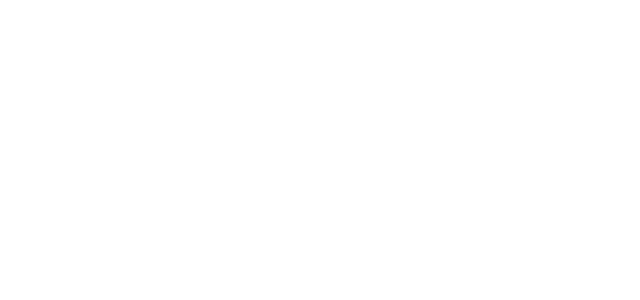
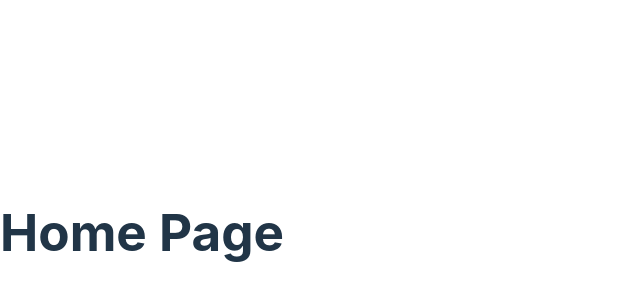
Before and after one commit to RaazKetan/Routing, a React (Vite) app: page / in a window 1280 px wide. Shown: the part 168-468 px from the top of the page, without its empty margins (0-640 px from the left). Built offline with nearby package versions, Linux system fonts and the light colour scheme.

Commit message:
Router 1st approach

```diff
--- a/package.json
+++ b/package.json
@@ -11,7 +11,8 @@
   },
   "dependencies": {
     "react": "^18.2.0",
-    "react-dom": "^18.2.0"
+    "react-dom": "^18.2.0",
+    "react-router-dom": "^6.22.3"
   },
   "devDependencies": {
     "@types/react": "^18.2.66",
--- a/src/App.jsx
+++ b/src/App.jsx
@@ -1,9 +1,16 @@
+import { createBrowserRouter,RouterProvider } from 'react-router-dom'
+import HomePage from './pages/Home';
+import ProductPage from './pages/Products';
+import './App.css'
 
-import './App.css'
+const router = createBrowserRouter([
+  {path: '/', element: <HomePage />},
+  {path: '/products', element: <ProductPage/>},
+])
 
 function App() {
   return (
-    <div></div>
+    <RouterProvider router={router}/>
   )
 }
 
--- /dev/null
+++ b/src/pages/Home.jsx
@@ -0,0 +1,8 @@
+function HomePage() {
+  return (
+    <div>
+      <h1>Home Page</h1>
+    </div>
+  );
+}
+export default HomePage;
--- /dev/null
+++ b/src/pages/Products.jsx
@@ -0,0 +1,8 @@
+function ProductPage(){
+    return (
+        <div>
+            <h1>Products</h1>
+        </div>
+    )
+}
+export default ProductPage;
```
Also changed, not shown: 1 other file (tests, documents, lock files or other folders).
